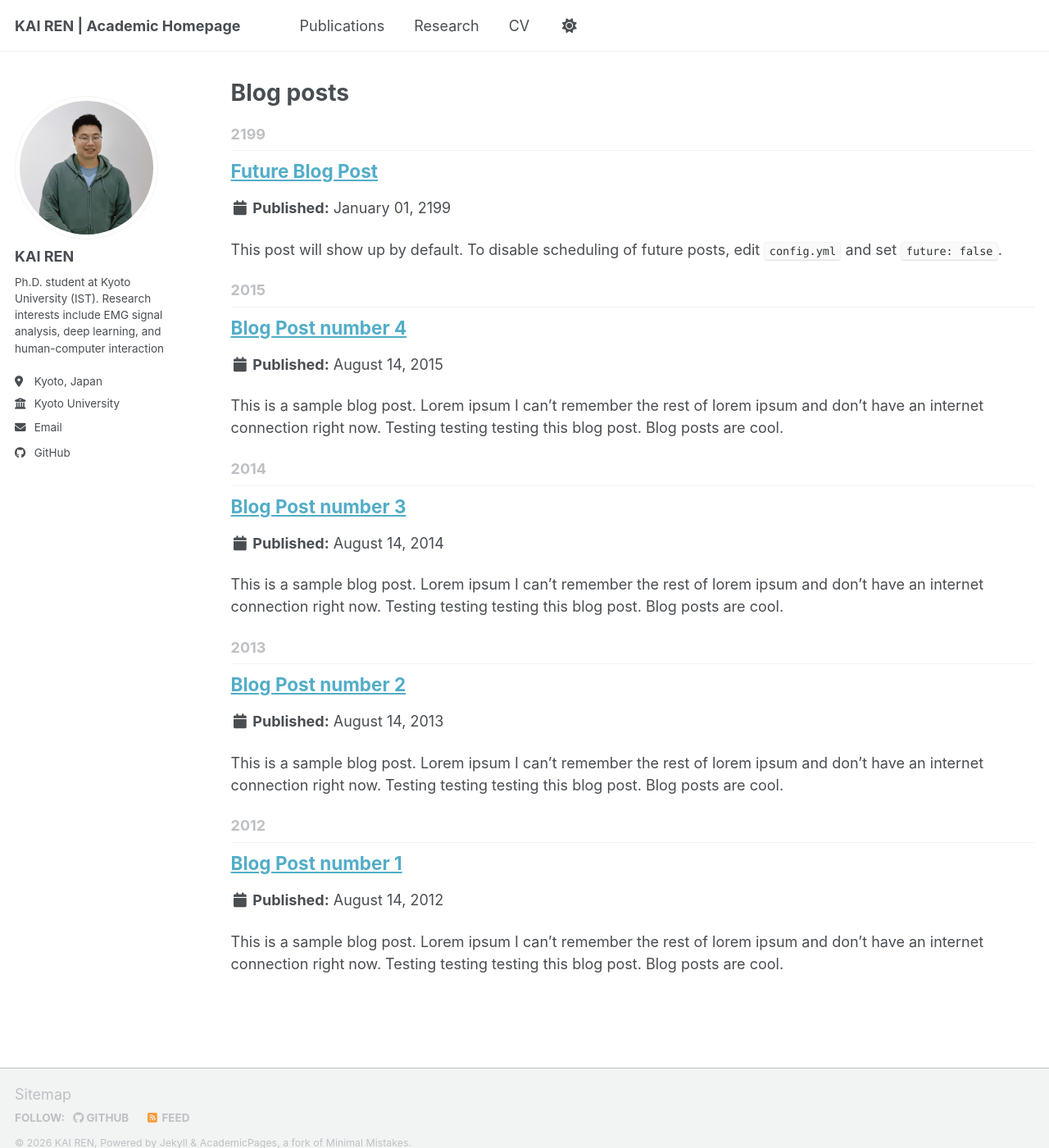
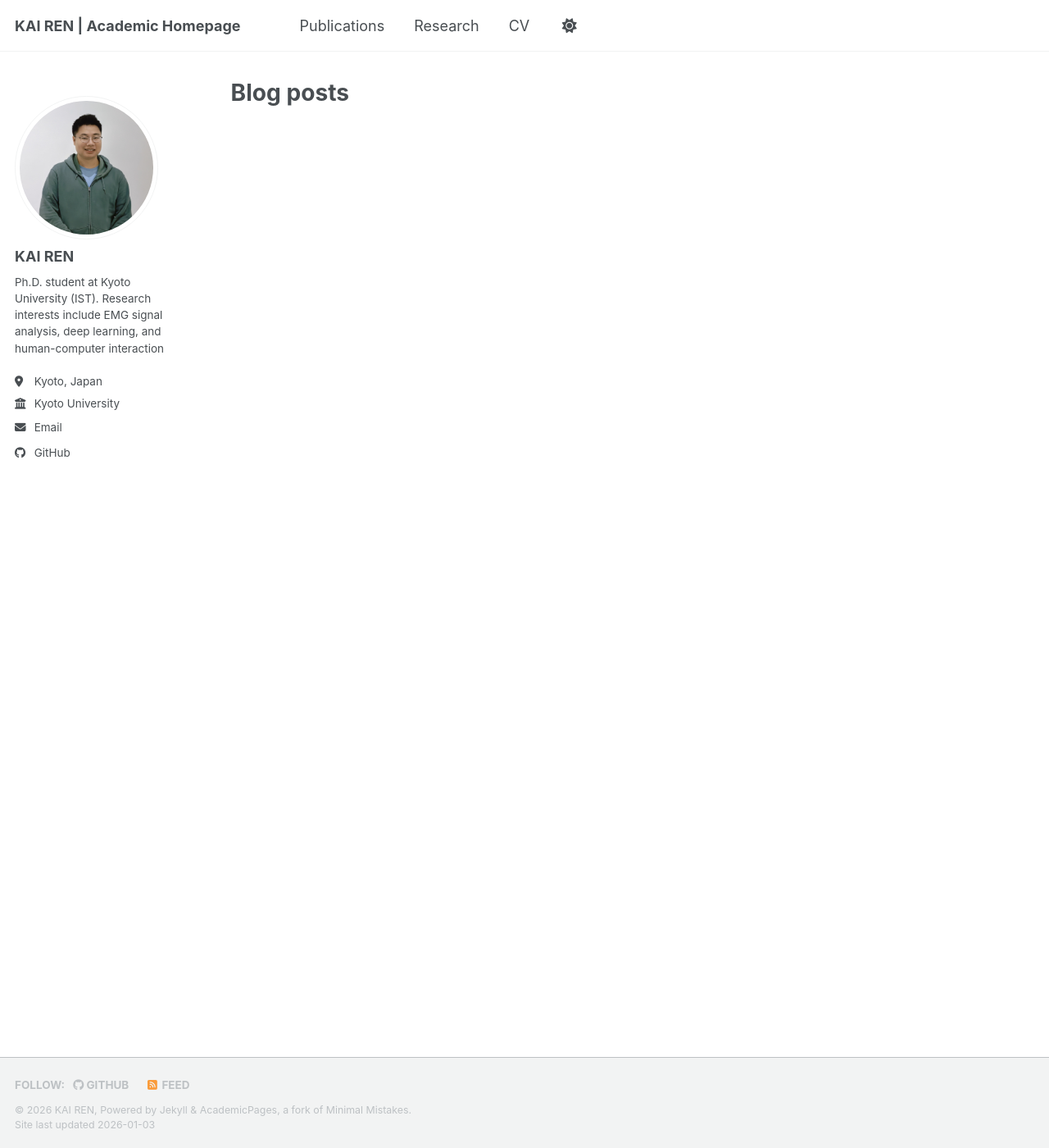
Before and after one commit to adamrek/adamrek.github.io, a Jekyll site: the page built from _pages/year-archive.html, in a window 1280 px wide and 1400 px high. Shown: the whole window at 82% size. Built offline with Jekyll 4.4.1, drawn with Linux system fonts in a browser that asks for light colours; a script bundle is joined from its source files by our own code; library files that are not in the unit come from our copies.

Commit message:
update footer

```diff
--- a/_config.yml
+++ b/_config.yml
@@ -179,9 +179,7 @@
 
 # Plugins
 plugins:
-  - jekyll-feed
   - jekyll-gist
   - jekyll-paginate
-  - jekyll-sitemap
   - jekyll-redirect-from
   - jemoji
--- a/_data/navigation.yml
+++ b/_data/navigation.yml
@@ -14,7 +14,6 @@
   - title: "Research"
     url: /research/
 
-
   - title: "CV"
     url: /cv/
 
--- a/_includes/footer/custom.html
+++ b/_includes/footer/custom.html
@@ -1,6 +1,6 @@
 <!-- start custom footer snippets -->
 
-<a href="/sitemap/">Sitemap</a>
+<!--<a href="/sitemap/">Sitemap</a> -->
 
 <!-- Support for MatJax -->
 <script defer src="https://cdnjs.cloudflare.com/polyfill/v3/polyfill.min.js?features=es6"></script>
--- a/_pages/sitemap.md
+++ /dev/null
@@ -1,37 +0,0 @@
----
-layout: archive
-title: "Sitemap"
-permalink: /sitemap/
-author_profile: true
----
-
-{% include base_path %}
-
-A list of all the posts and pages found on the site. For you robots out there, there is an [XML version]({{ base_path }}/sitemap.xml) available for digesting as well.
-
-<h2>Pages</h2>
-{% for post in site.pages %}
-  {% include archive-single.html %}
-{% endfor %}
-
-<h2>Posts</h2>
-{% for post in site.posts %}
-  {% include archive-single.html %}
-{% endfor %}
-
-{% capture written_label %}'None'{% endcapture %}
-
-{% for collection in site.collections %}
-{% unless collection.output == false or collection.label == "posts" %}
-  {% capture label %}{{ collection.label }}{% endcapture %}
-  {% if label != written_label %}
-  <h2>{{ label }}</h2>
-  {% capture written_label %}{{ label }}{% endcapture %}
-  {% endif %}
-{% endunless %}
-{% for post in collection.docs %}
-  {% unless collection.output == false or collection.label == "posts" %}
-  {% include archive-single.html %}
-  {% endunless %}
-{% endfor %}
-{% endfor %}
--- a/_posts/2012-08-14-blog-post-1.md
+++ /dev/null
@@ -1,20 +0,0 @@
----
-title: 'Blog Post number 1'
-date: 2012-08-14
-permalink: /posts/2012/08/blog-post-1/
-tags:
-  - cool posts
-  - category1
-  - category2
----
-
-This is a sample blog post. Lorem ipsum I can't remember the rest of lorem ipsum and don't have an internet connection right now. Testing testing testing this blog post. Blog posts are cool.
-
-Headings are cool
-======
-
-You can have many headings
-======
-
-Aren't headings cool?
-------
--- a/_posts/2013-08-14-blog-post-2.md
+++ /dev/null
@@ -1,20 +0,0 @@
----
-title: 'Blog Post number 2'
-date: 2013-08-14
-permalink: /posts/2013/08/blog-post-2/
-tags:
-  - cool posts
-  - category1
-  - category2
----
-
-This is a sample blog post. Lorem ipsum I can't remember the rest of lorem ipsum and don't have an internet connection right now. Testing testing testing this blog post. Blog posts are cool.
-
-Headings are cool
-======
-
-You can have many headings
-======
-
-Aren't headings cool?
-------
--- a/_posts/2014-08-14-blog-post-3.md
+++ /dev/null
@@ -1,20 +0,0 @@
----
-title: 'Blog Post number 3'
-date: 2014-08-14
-permalink: /posts/2014/08/blog-post-3/
-tags:
-  - cool posts
-  - category1
-  - category2
----
-
-This is a sample blog post. Lorem ipsum I can't remember the rest of lorem ipsum and don't have an internet connection right now. Testing testing testing this blog post. Blog posts are cool.
-
-Headings are cool
-======
-
-You can have many headings
-======
-
-Aren't headings cool?
-------
--- a/_posts/2199-01-01-future-post.md
+++ /dev/null
@@ -1,11 +0,0 @@
----
-title: 'Future Blog Post'
-date: 2199-01-01
-permalink: /posts/2012/08/blog-post-4/
-tags:
-  - cool posts
-  - category1
-  - category2
----
-
-This post will show up by default. To disable scheduling of future posts, edit `config.yml` and set `future: false`.
```
Also changed, not shown: _layouts/talk.html (deleted, +0 -78 lines), _posts/2015-08-14-blog-post-4.md (deleted, +0 -20 lines), _teaching/2014-spring-teaching-1.md (deleted, +0 -20 lines), _teaching/2015-spring-teaching-2.md (deleted, +0 -20 lines).
